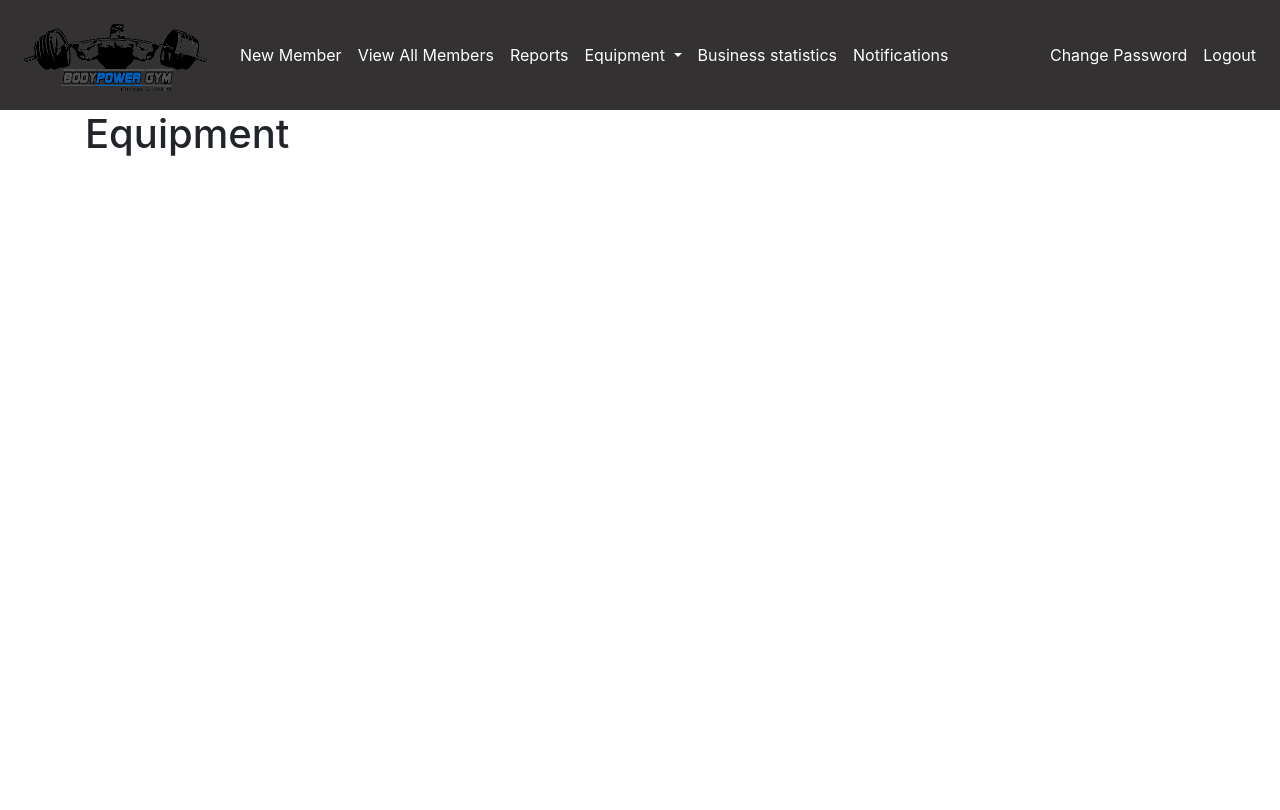
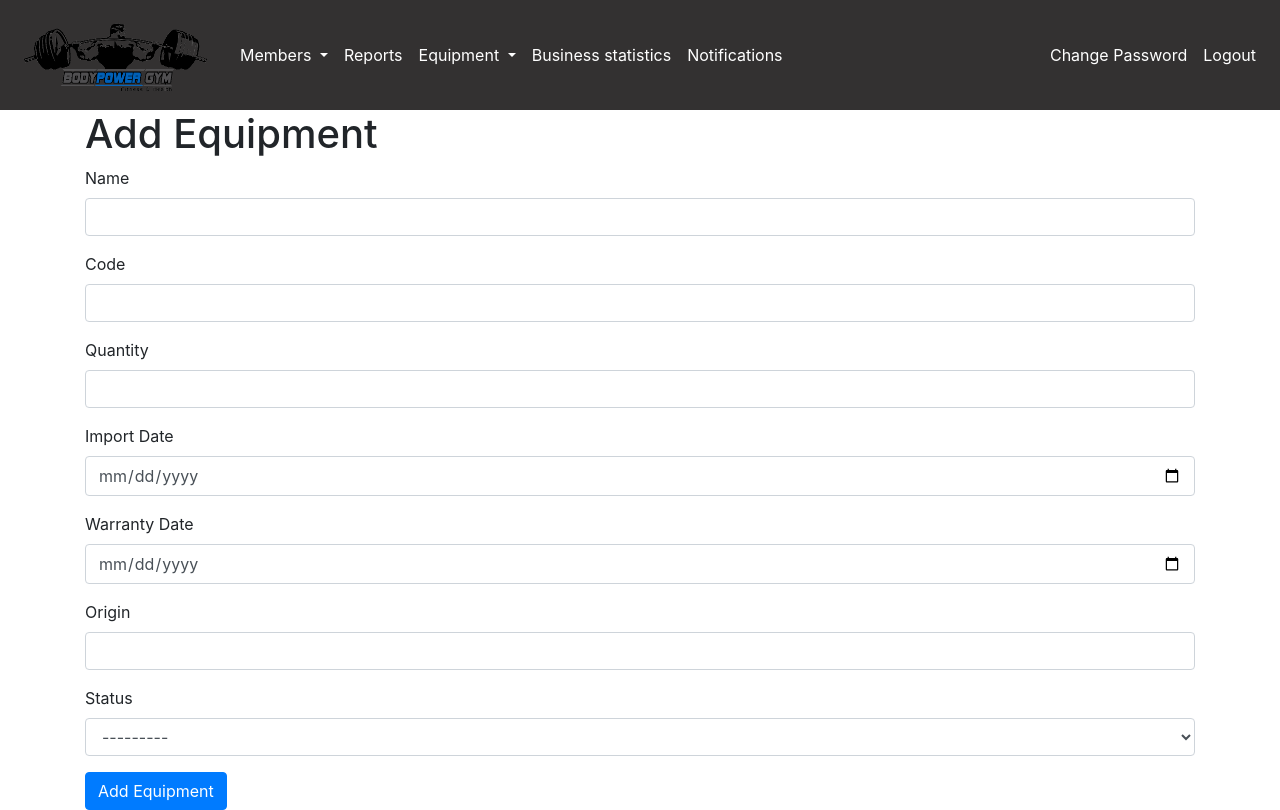
Before and after one commit to Nam0101/Gym-manager, a Django app: page /equipment/add/ in a window 1280 px wide. Before the commit the page ends 156 px from the top, so only its background shows below. Run offline with Django 3.2, Linux system fonts and the light colour scheme; a user stored in the database is signed in; some libraries are stand-ins or nearby versions.

Commit message:
update equipment

```diff
--- a/Gymnasium/settings.py
+++ b/Gymnasium/settings.py
@@ -41,6 +41,7 @@ INSTALLED_APPS = [
     'django.contrib.sessions',
     'django.contrib.messages',
     'django.contrib.staticfiles',
+    'widget_tweaks',
     'accounts',
     'members',
     'notifications',
@@ -116,7 +117,7 @@ AUTH_PASSWORD_VALIDATORS = [
 
 LANGUAGE_CODE = 'en-us'
 
-TIME_ZONE = 'Asia/Vietnam'
+# TIME_ZONE = 'Asia/Vietnam'
 
 USE_I18N = True
 
--- a/accounts/templates/homepage_after_login.html
+++ b/accounts/templates/homepage_after_login.html
@@ -2,15 +2,11 @@
 {% load static %}
 
 {% block title %}
-    PowerPack
+    HUST Gym Manager
 {% endblock %}
 
 {% block without_container %}
 <div class="container-fluid" id="homepage_after_login" style="padding: 0; height: 90%">
-  {% if wallpaper.photo %}
   <img src="{{ wallpaper.photo }}" class="img-fluid">
-  {% else %}
-  <img src="{% static 'images/after_login.jpg' %}" class="img-fluid" alt="">
-  {% endif %}
 </div>
 {% endblock %}
--- a/equipment/forms.py
+++ b/equipment/forms.py
@@ -6,8 +6,16 @@ class SearchForm(forms.Form):
     search = forms.CharField(label='Search', max_length=100)
 
 
+# forms.py
+from django import forms
+from .models import Equipment
+
 class EquipmentForm(forms.ModelForm):
     class Meta:
         model = Equipment
         fields = ['equipment_name', 'equipment_code', 'equipment_quantity', 'equipment_import_date',
                   'equipment_warranty_date', 'equipment_origin', 'equipment_status']
+        widgets = {
+            'equipment_import_date': forms.DateInput(attrs={'type': 'date'}),
+            'equipment_warranty_date': forms.DateInput(attrs={'type': 'date'}),
+        }
--- a/equipment/templates/add_equipment.html
+++ b/equipment/templates/add_equipment.html
@@ -1,13 +1,42 @@
+<!-- add_equipment.html -->
 {% extends 'base.html' %}
+{% load widget_tweaks %}
 {% load tags %}
 {% block title %}
-    Equipment
+    Add Equipment
 {% endblock %}
 {% block content %}
-    <h1>Equipment</h1>
-    <ul>
-        {% for equipment in equipment_list %}
-            <li><a href="{% url 'equipment_detail' equipment.id %}">{{ equipment.name }}</a></li>
-        {% endfor %}
-    </ul>
+    <h1>Add Equipment</h1>
+    <form method="post" enctype="multipart/form-data">
+        {% csrf_token %}
+        <div class="form-group">
+            <label for="{{ form.equipment_name.auto_id }}">{{ form.equipment_name.label }}</label>
+            {{ form.equipment_name|add_class:"form-control" }}
+        </div>
+        <div class="form-group">
+            <label for="{{ form.equipment_code.auto_id }}">{{ form.equipment_code.label }}</label>
+            {{ form.equipment_code|add_class:"form-control" }}
+        </div>
+        <div class="form-group">
+            <label for="{{ form.equipment_quantity.auto_id }}">{{ form.equipment_quantity.label }}</label>
+            {{ form.equipment_quantity|add_class:"form-control" }}
+        </div>
+        <div class="form-group">
+            <label for="{{ form.equipment_import_date.auto_id }}">{{ form.equipment_import_date.label }}</label>
+            {{ form.equipment_import_date|add_class:"form-control" }}
+        </div>
+        <div class="form-group">
+            <label for="{{ form.equipment_warranty_date.auto_id }}">{{ form.equipment_warranty_date.label }}</label>
+            {{ form.equipment_warranty_date|add_class:"form-control" }}
+        </div>
+        <div class="form-group">
+            <label for="{{ form.equipment_origin.auto_id }}">{{ form.equipment_origin.label }}</label>
+            {{ form.equipment_origin|add_class:"form-control" }}
+        </div>
+        <div class="form-group">
+            <label for="{{ form.equipment_status.auto_id }}">{{ form.equipment_status.label }}</label>
+            {{ form.equipment_status|add_class:"form-control" }}
+        </div>
+        <input type="submit" class="btn btn-primary" value="Add Equipment">
+    </form>
 {% endblock %}
--- a/equipment/views.py
+++ b/equipment/views.py
@@ -6,6 +6,11 @@ from django.shortcuts import render, get_object_or_404, redirect
 from equipment.forms import SearchForm, EquipmentForm
 from equipment.models import Equipment
 from notifications.config import my_handler
+
+# views.py
+from .forms import EquipmentForm
+from .models import STATUS_CHOICES
+
 
 
 def model_save(model):
@@ -33,12 +38,15 @@ def add_equipment(request):
     if request.method == 'POST':
         form = EquipmentForm(request.POST)
         if form.is_valid():
-            model_save(form.save(commit=False))
+            form.save()
+            equipment = Equipment.objects.get(equipment_code=form.cleaned_data.get('equipment_code'))
+            if equipment:
+                return redirect('view_equipment')
             return redirect('view_equipment')
     else:
         form = EquipmentForm()
-    context = {'form': form}
-    return render(request, "add_equipment.html",context)
+    context = {'form': form, 'STATUS_CHOICES': STATUS_CHOICES}
+    return render(request, "add_equipment.html", context)
 
 
 def search_equipment(request):
--- a/requirements.txt
+++ b/requirements.txt
@@ -5,3 +5,4 @@ python-datauri==2.0.0
 python-dateutil==2.8.2
 pytz==2023.3
 six==1.16.0
+django-widget-tweaks==1.4.12
--- a/templates/base.html
+++ b/templates/base.html
@@ -21,23 +21,37 @@
 <nav class="navbar navbar-expand-lg navbar-dark navbar-custom">
     <a class="navbar-brand" href="/"><img src="{% static 'images/p_logo.png' %}" class="img-fluid" style="width: 200px"></a>
     <!-- Power<span style="color: red">Pack</span> Fitness Club -->
-      <button class="navbar-toggler" type="button" data-toggle="collapse" data-target="#navbarNav" aria-controls="navbarNav" aria-expanded="false" aria-label="Toggle navigation">
+    <button class="navbar-toggler" type="button" data-toggle="collapse" data-target="#navbarNav"
+            aria-controls="navbarNav" aria-expanded="false" aria-label="Toggle navigation">
         <span class="navbar-toggler-icon"></span>
     </button>
     {% if request.user.username %}
         <div class="collapse navbar-collapse" id="navbarNav">
         <ul class="navbar-nav mr-auto">
-          <li class="nav-item {% if request.resolver_match.url_name == 'members' %} active {% endif %}">
-            <a class="nav-link" href="{% url 'members'%}">New Member<span class="sr-only">(current)</span></a>
-          </li>
-          <li class="nav-item  {% if request.resolver_match.url_name == 'view_member' %} active {% endif %}">
-            <a class="nav-link" href="{% url 'view_member'%}">View All Members</a>
-          </li>
-          <li class="nav-item {% if request.resolver_match.url_name == 'reports' %} active {% endif %}">
-            <a class ="nav-link" href="{% url 'reports'%}">Reports</a>
 
             <li class="nav-item dropdown">
-    <a class="nav-link dropdown-toggle" href="#" id="navbarDropdown" role="button" data-toggle="dropdown" aria-haspopup="true" aria-expanded="false">
+                <a class="nav-link dropdown-toggle" href="#" id="navbarDropdown" role="button" data-toggle="dropdown"
+                   aria-haspopup="true" aria-expanded="false">
+                    Members
+                </a>
+                <div class="dropdown-menu bg-light" aria-labelledby="navbarDropdown">
+                    <a class="dropdown-item text-primary my-1 py-2" href="{% url 'members' %}">New Member</a>
+                    <a class="dropdown-item text-primary my-1 py-2" href="{% url 'view_member' %}">View All Members</a>
+                </div>
+            </li>
+
+            {#            <li class="nav-item {% if request.resolver_match.url_name == 'members' %} active {% endif %}">#}
+            {#                <a class="nav-link" href="{% url 'members' %}">New Member<span class="sr-only">(current)</span></a>#}
+            {#            </li>#}
+            {#            <li class="nav-item  {% if request.resolver_match.url_name == 'view_member' %} active {% endif %}">#}
+            {#                <a class="nav-link" href="{% url 'view_member' %}">View All Members</a>#}
+            {#            </li>#}
+            <li class="nav-item {% if request.resolver_match.url_name == 'reports' %} active {% endif %}">
+                <a class="nav-link" href="{% url 'reports' %}">Reports</a>
+
+            <li class="nav-item dropdown">
+                <a class="nav-link dropdown-toggle" href="#" id="navbarDropdown" role="button" data-toggle="dropdown"
+                   aria-haspopup="true" aria-expanded="false">
                     Equipment
                 </a>
                 <div class="dropdown-menu bg-light" aria-labelledby="navbarDropdown">
@@ -47,21 +61,22 @@
             </li>
 
             <li class="nav-item  {% if request.resolver_match.url_name == 'view_member' %} active {% endif %}">
-        <a class="nav-link" href="{% url 'view_member'%}">Business statistics</a>
+                <a class="nav-link" href="{% url 'view_member' %}">Business statistics</a>
             </li>
             <li class="nav-item  {% if request.resolver_match.url_name == 'notifications' %} active {% endif %}">
-        <a class="nav-link" href="{% url 'notifications'%}">Notifications <span class="badge badge-success">{{ subs_end_today_count }}</span></a>
+                <a class="nav-link" href="{% url 'notifications' %}">Notifications <span
+                        class="badge badge-success">{{ subs_end_today_count }}</span></a>
         </ul>
 
         <ul class="navbar-nav ml-auto">
             <li class="nav-item {% if request.resolver_match.url_name == 'change_password' %} active {% endif %}">
-            <a class="nav-link" href="{% url 'change_password'%}">Change Password</a>
+                <a class="nav-link" href="{% url 'change_password' %}">Change Password</a>
             </li>
             {#          <li class="nav-item  {% if request.resolver_match.url_name == 'set_wallpaper' %} active {% endif %}">#}
             {#              <a class="nav-link" href="{% url 'set_wallpaper'%}">Wallpaper<span class="sr-only">(current)</span></a>#}
             {#          </li>#}
             <li class="nav-item">
-            <a class="nav-link" href="{% url 'logout'%}">Logout</a>
+                <a class="nav-link" href="{% url 'logout' %}">Logout</a>
             </li>
         </ul>
     {% endif %}
```
Also changed, not shown: business/migrations/0001_initial.py (added), db.sqlite3. Lines whose indentation alone changed are shown as unchanged.
